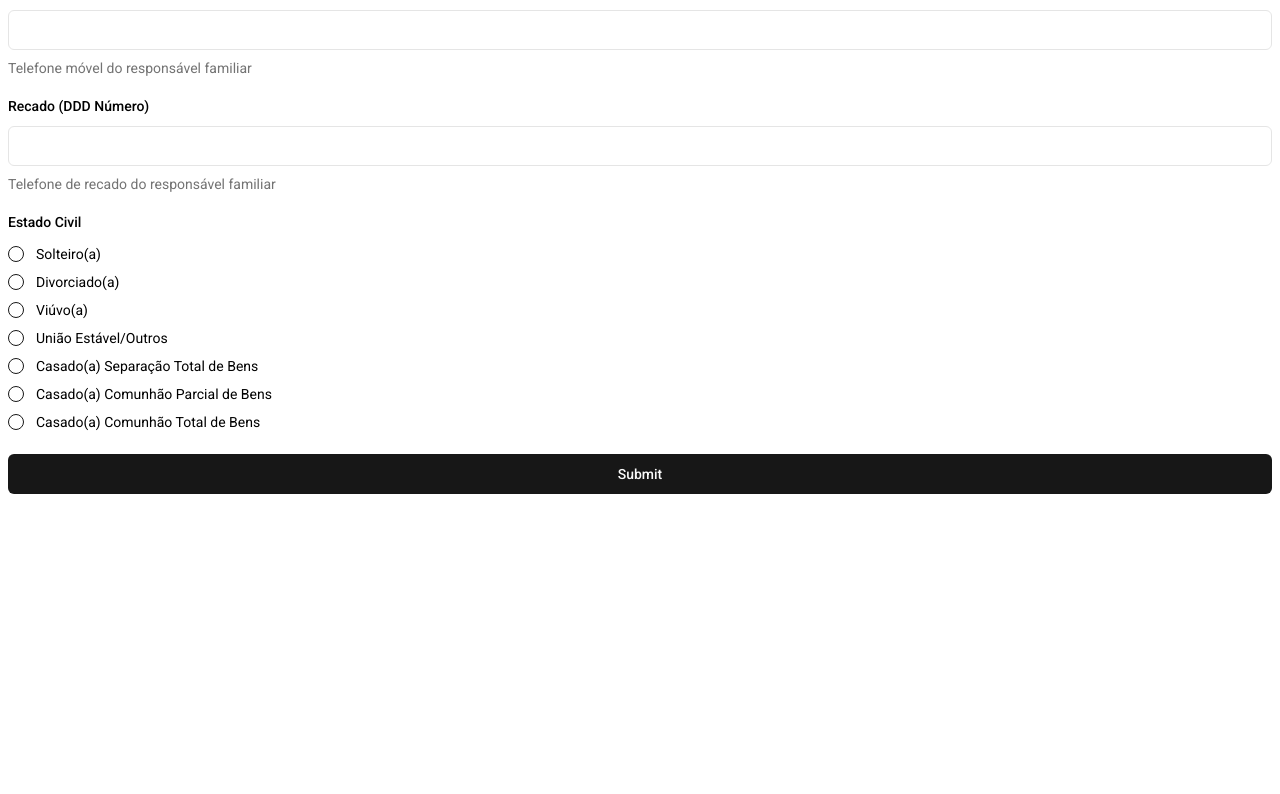
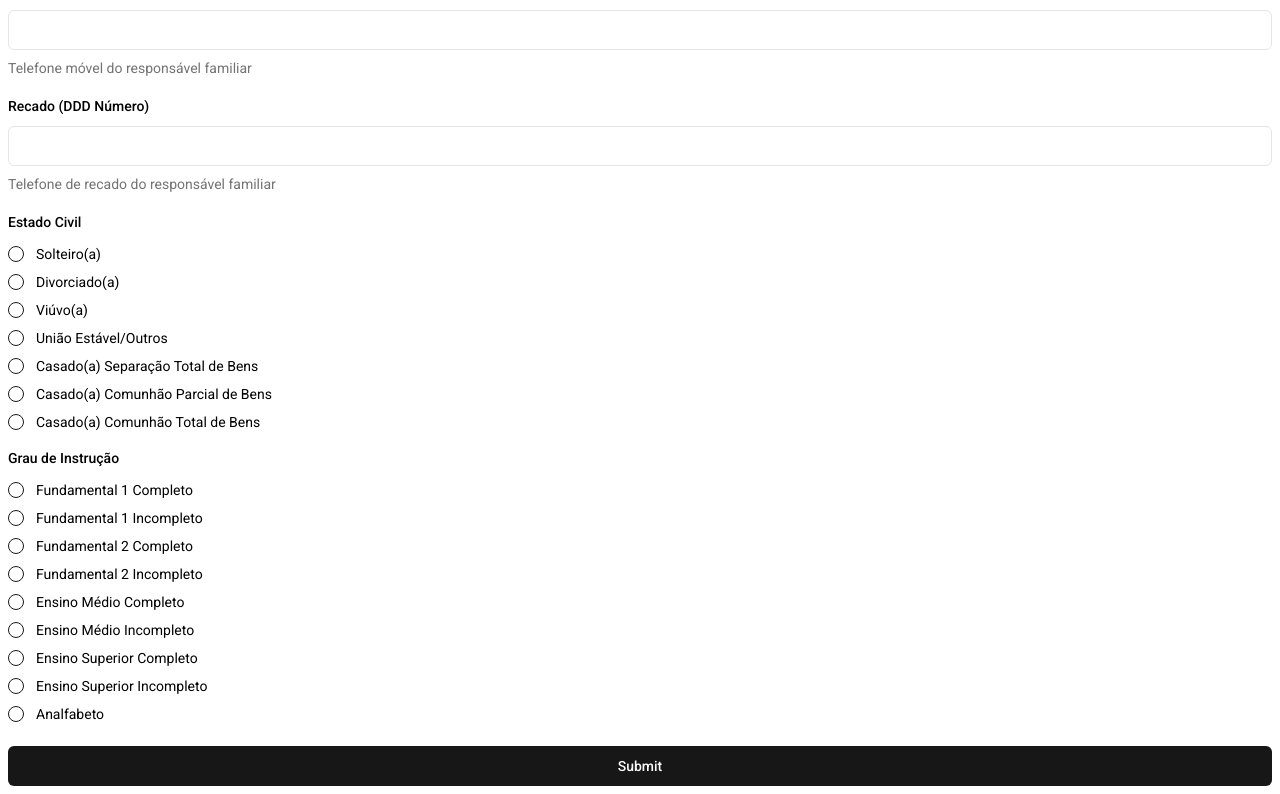
Before and after one commit to joaopedroaat/cadastro-semhab, a React (Vite) app: page / in a window 1280 px wide. Shown: the part 2770-3564 px from the top of the page. Before the commit the page ends 3272 px from the top, so only its background shows below. Built offline with nearby package versions, Linux system fonts and the light colour scheme; no server answers.

Commit message:
Add EducationalAttainmentField

```diff
--- a/src/App.tsx
+++ b/src/App.tsx
@@ -28,6 +28,7 @@ import { ContactLandline } from "./components/fields/ContactLandline";
 import { ContactMobile } from "./components/fields/ContactMobile";
 import { ContactVoicemail } from "./components/fields/ContactVoicemail";
 import { MaritalStatus } from "./components/fields/MaritalStatus";
+import { EducationalAttainmentField } from "./components/fields/EducationalAttainmentField";
 
 export function App() {
   const { form } = useContext(FormContext);
@@ -75,6 +76,7 @@ export function App() {
             <ContactMobile />
             <ContactVoicemail />
             <MaritalStatus />
+            <EducationalAttainmentField />
 
             <Button className="mt-2" type="submit">
               Submit
--- /dev/null
+++ b/src/components/fields/EducationalAttainmentField.tsx
@@ -0,0 +1,106 @@
+import { useContext } from "react";
+import {
+  FormControl,
+  FormField,
+  FormItem,
+  FormLabel,
+  FormMessage,
+} from "../ui/form";
+import { FormContext } from "@/contexts/FormContext";
+import { RadioGroup, RadioGroupItem } from "../ui/radio-group";
+
+export function EducationalAttainmentField() {
+  const { form } = useContext(FormContext);
+  return (
+    <FormField
+      control={form.control}
+      name="educationalAttainment"
+      render={({ field }) => (
+        <FormItem className="space-y-3">
+          <FormLabel>Grau de Instrução</FormLabel>
+          <FormControl>
+            <RadioGroup
+              onValueChange={field.onChange}
+              defaultValue={field.value}
+              className="flex flex-col space-y-1"
+            >
+              <FormItem className="flex items-center space-x-3 space-y-0">
+                <FormControl>
+                  <RadioGroupItem value="elementary1_complete" />
+                </FormControl>
+                <FormLabel className="font-normal">
+                  Fundamental 1 Completo
+                </FormLabel>
+              </FormItem>
+              <FormItem className="flex items-center space-x-3 space-y-0">
+                <FormControl>
+                  <RadioGroupItem value="elementary1_incomplete" />
+                </FormControl>
+                <FormLabel className="font-normal">
+                  Fundamental 1 Incompleto
+                </FormLabel>
+              </FormItem>
+              <FormItem className="flex items-center space-x-3 space-y-0">
+                <FormControl>
+                  <RadioGroupItem value="elementary2_complete" />
+                </FormControl>
+                <FormLabel className="font-normal">
+                  Fundamental 2 Completo
+                </FormLabel>
+              </FormItem>
+              <FormItem className="flex items-center space-x-3 space-y-0">
+                <FormControl>
+                  <RadioGroupItem value="elementary2_incomplete" />
+                </FormControl>
+                <FormLabel className="font-normal">
+                  Fundamental 2 Incompleto
+                </FormLabel>
+              </FormItem>
+              <FormItem className="flex items-center space-x-3 space-y-0">
+                <FormControl>
+                  <RadioGroupItem value="highschool_complete" />
+                </FormControl>
+                <FormLabel className="font-normal">
+                  Ensino Médio Completo
+                </FormLabel>
+              </FormItem>
+              <FormItem className="flex items-center space-x-3 space-y-0">
+                <FormControl>
+                  <RadioGroupItem value="highschool_incomplete" />
+                </FormControl>
+                <FormLabel className="font-normal">
+                  Ensino Médio Incompleto
+                </FormLabel>
+              </FormItem>
+              <FormItem className="flex items-center space-x-3 space-y-0">
+                <FormControl>
+                  <RadioGroupItem value="higher_education_complete" />
+                </FormControl>
+                <FormLabel className="font-normal">
+                  Ensino Superior Completo
+                </FormLabel>
+              </FormItem>
+              <FormItem className="flex items-center space-x-3 space-y-0">
+                <FormControl>
+                  <RadioGroupItem value="higher_education_incomplete" />
+                </FormControl>
+                <FormLabel className="font-normal">
+                  Ensino Superior Incompleto
+                </FormLabel>
+              </FormItem>
+              <FormItem className="flex items-center space-x-3 space-y-0">
+                <FormControl>
+                  <RadioGroupItem value="illiterate" />
+                </FormControl>
+                <FormLabel className="font-normal">
+                  Analfabeto
+                </FormLabel>
+              </FormItem>
+            </RadioGroup>
+          </FormControl>
+          <FormMessage />
+        </FormItem>
+      )}
+    />
+  );
+}
--- a/src/contexts/FormContext.tsx
+++ b/src/contexts/FormContext.tsx
@@ -59,7 +59,18 @@ const FormSchema = z.object({
     z.literal("married_1"),
     z.literal("married_2"),
     z.literal("married_3"),
-  ])
+  ]),
+  educationalAttainment: z.union([
+    z.literal("elementary1_complete"),
+    z.literal("elementary1_incomplete"),
+    z.literal("elementary2_complete"),
+    z.literal("elementary2_incomplete"),
+    z.literal("highschool_complete"),
+    z.literal("highschool_incomplete"),
+    z.literal("higher_education_complete"),
+    z.literal("higher_education_incomplete"),
+    z.literal("illiterate"),
+  ]),
 });
 
 export const FormContext = createContext(
```
